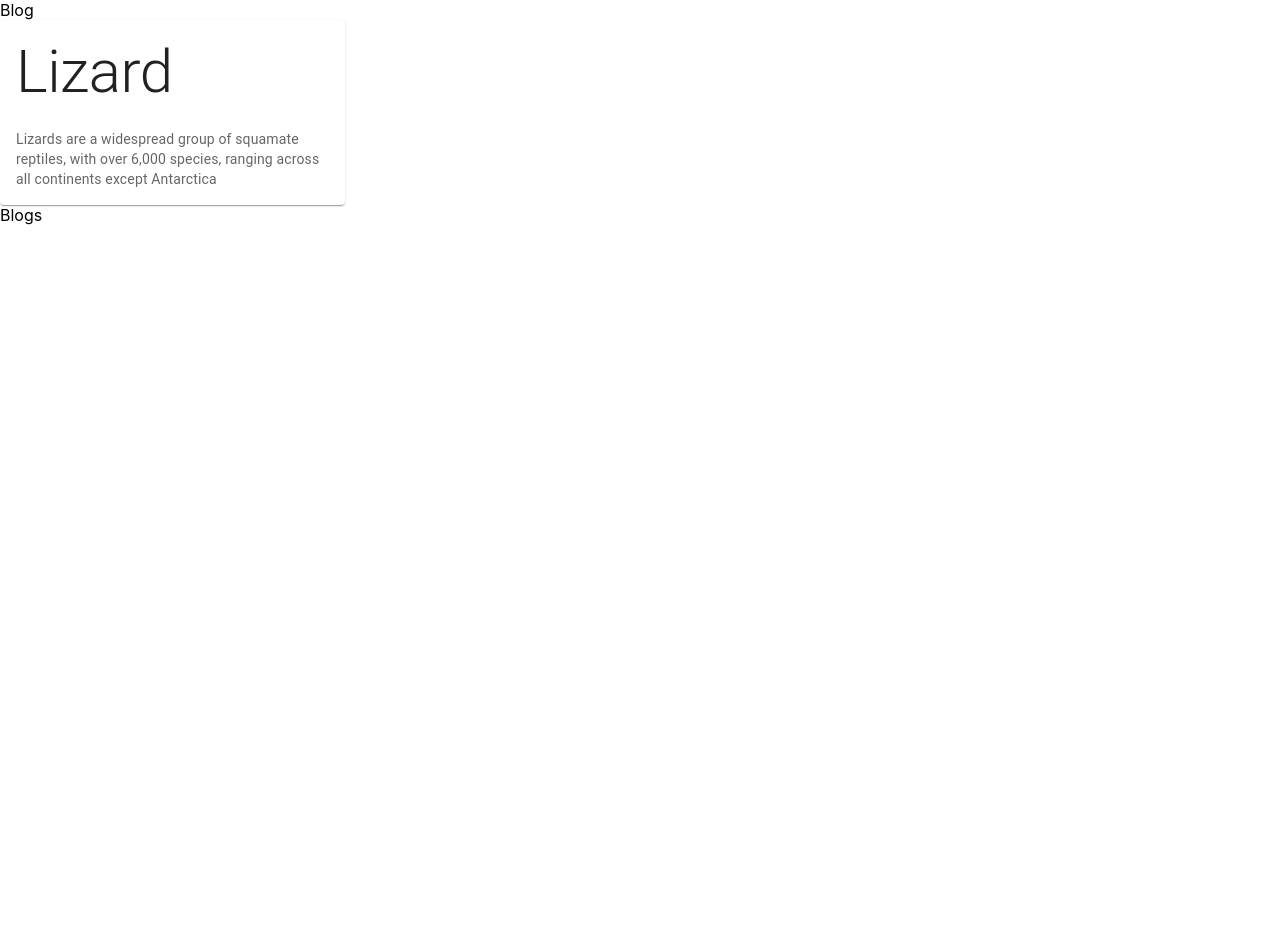
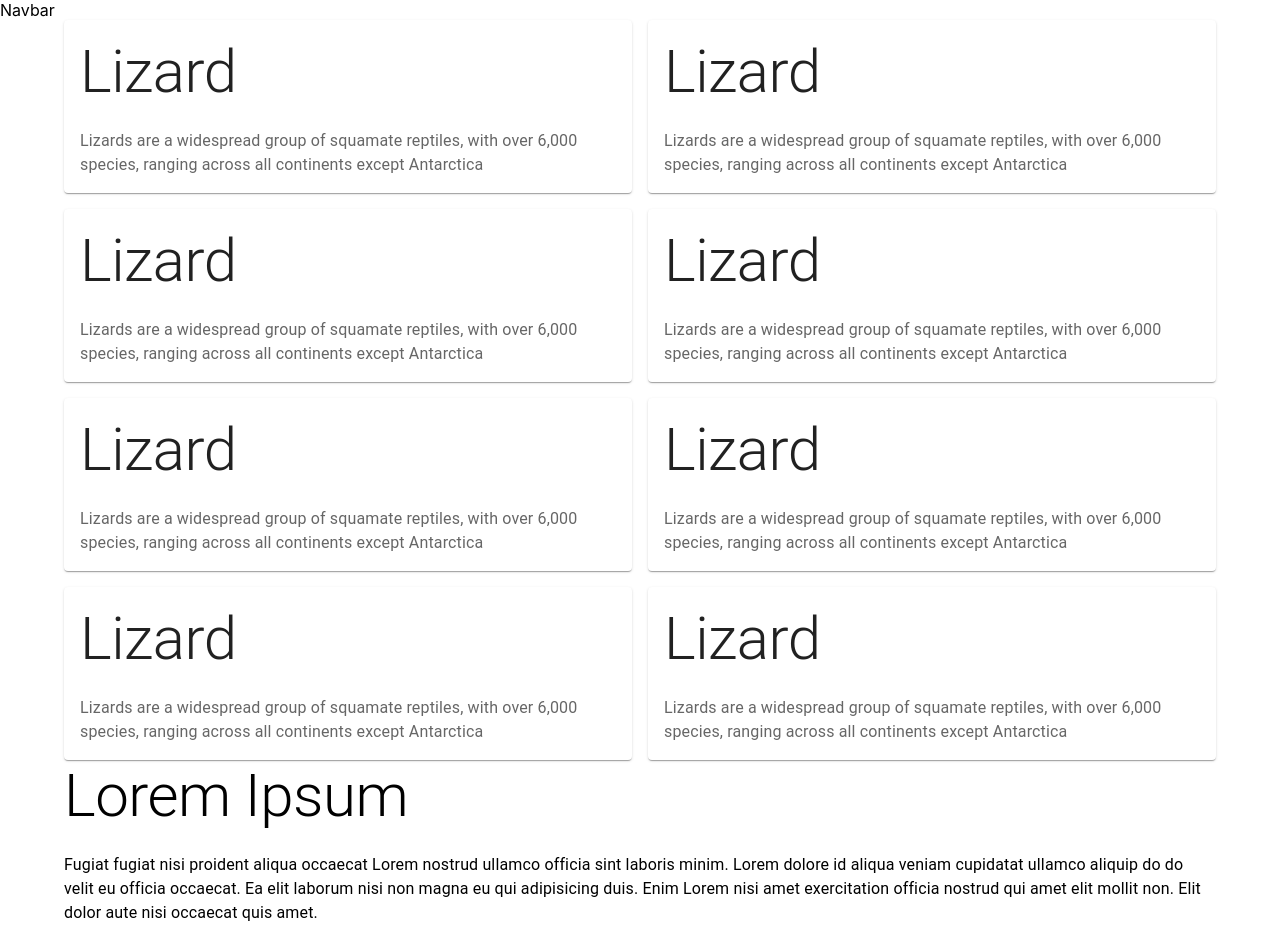
Before and after one commit to AbrarChowdhury/amBlogApp, a React (Create React App) app in the folder client/: page / in a window 1280 px wide. Before the commit the page ends 800 px from the top, so only its background shows below. Built offline with nearby package versions, Linux system fonts and the light colour scheme.

Commit message:
setup basic components and pages

```diff
--- a/client/src/App.js
+++ b/client/src/App.js
@@ -1,11 +1,15 @@
+import Layout from "./components/layout/Layout";
 import Blog from "./pages/blog";
 import Blogs from "./pages/blogs";
 
 function App() {
   return (
     <div className="App">
-      <Blog/>
-      <Blogs/>
+      <Layout>
+        <Blogs/>
+        <Blog/>
+      </Layout>
+
     </div>
   );
 }
--- a/client/src/components/blogCard/BlogCard.jsx
+++ b/client/src/components/blogCard/BlogCard.jsx
@@ -2,13 +2,13 @@ import {Card, CardActionArea , CardContent, Typography} from "@mui/material"
 
 function BlogCard() {
   return (
-    <Card sx={{ maxWidth: 345 }}>
+    <Card sx={{ width: "100%" }}>
       <CardActionArea>
         <CardContent>
           <Typography gutterBottom variant="h2" component="div">
             Lizard
           </Typography>
-          <Typography variant="body2" color="text.secondary">
+          <Typography variant="body1" color="text.secondary">
             Lizards are a widespread group of squamate reptiles, with over 6,000
             species, ranging across all continents except Antarctica
           </Typography>
--- a/client/src/components/layout/Layout.jsx
+++ b/client/src/components/layout/Layout.jsx
@@ -0,0 +1,15 @@
+import React from 'react'
+import Navbar from "../navbar/Navbar"
+import { Container } from '@mui/material'
+function Layout({children}) {
+  return (
+    <div>
+        <Navbar/>
+        <Container>
+            {children}
+        </Container>
+    </div>
+  )
+}
+
+export default Layout
--- a/client/src/pages/blog.jsx
+++ b/client/src/pages/blog.jsx
@@ -1,10 +1,16 @@
 import React from 'react'
-import BlogCard from '../components/blogCard/BlogCard'
+import {Card, CardActionArea , CardContent, Typography} from "@mui/material"
 
 function Blog() {
+  const title ="Lorem Ipsum", content="Fugiat fugiat nisi proident aliqua occaecat Lorem nostrud ullamco officia sint laboris minim. Lorem dolore id aliqua veniam cupidatat ullamco aliquip do do velit eu officia occaecat. Ea elit laborum nisi non magna eu qui adipisicing duis. Enim Lorem nisi amet exercitation officia nostrud qui amet elit mollit non. Elit dolor aute nisi occaecat quis amet."
   return (
-    <div>Blog
-        <BlogCard/>
+    <div>
+      <Typography gutterBottom variant="h2" component="div">
+        {title}
+      </Typography>
+      <Typography gutterBottom variant="body1" component="div">
+        {content}
+      </Typography>
     </div>
 
   )
--- a/client/src/pages/blogs.jsx
+++ b/client/src/pages/blogs.jsx
@@ -1,8 +1,19 @@
-import React from 'react'
-
+import { Grid } from '@mui/material'
+import BlogCard from '../components/blogCard/BlogCard'
 function Blogs() {
   return (
-    <div>Blogs</div>
+    <div>
+      <Grid container  spacing={2} >
+        {
+          [1,2,3,4,5,6,7,8].map(e=>(
+            <Grid item xs={12} md={6}>
+              <BlogCard/>
+            </Grid>
+            )
+          )
+        }
+      </Grid>
+    </div>
   )
 }
 
```
